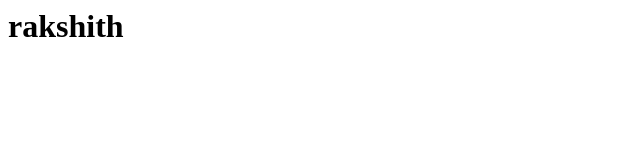
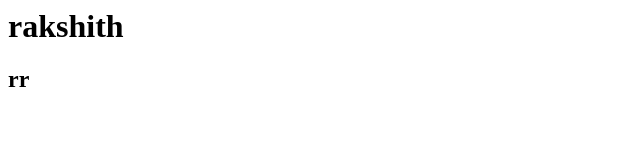
Before and after one commit to rakshithrokkam/Local, a plain HTML site: page index.html in a window 1280 px wide. Shown: the full height of the page, 0-640 px from the left. Drawn offline with Linux system fonts and the light colour scheme.

Commit message:
new code

```diff
--- a/index.html
+++ b/index.html
@@ -1 +1,2 @@
 <h1>rakshith</h1>
+<h2>rr</h2>
```
